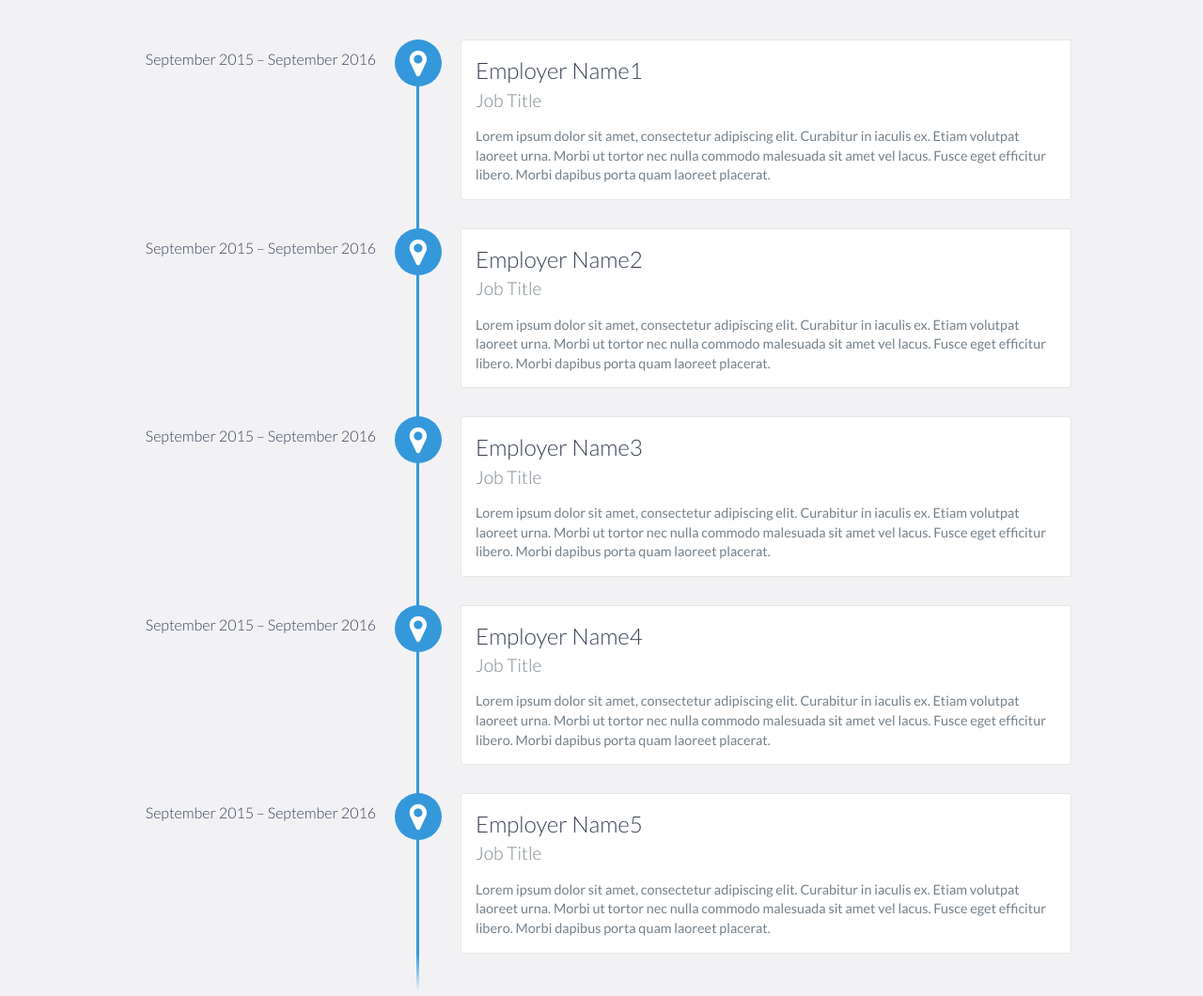
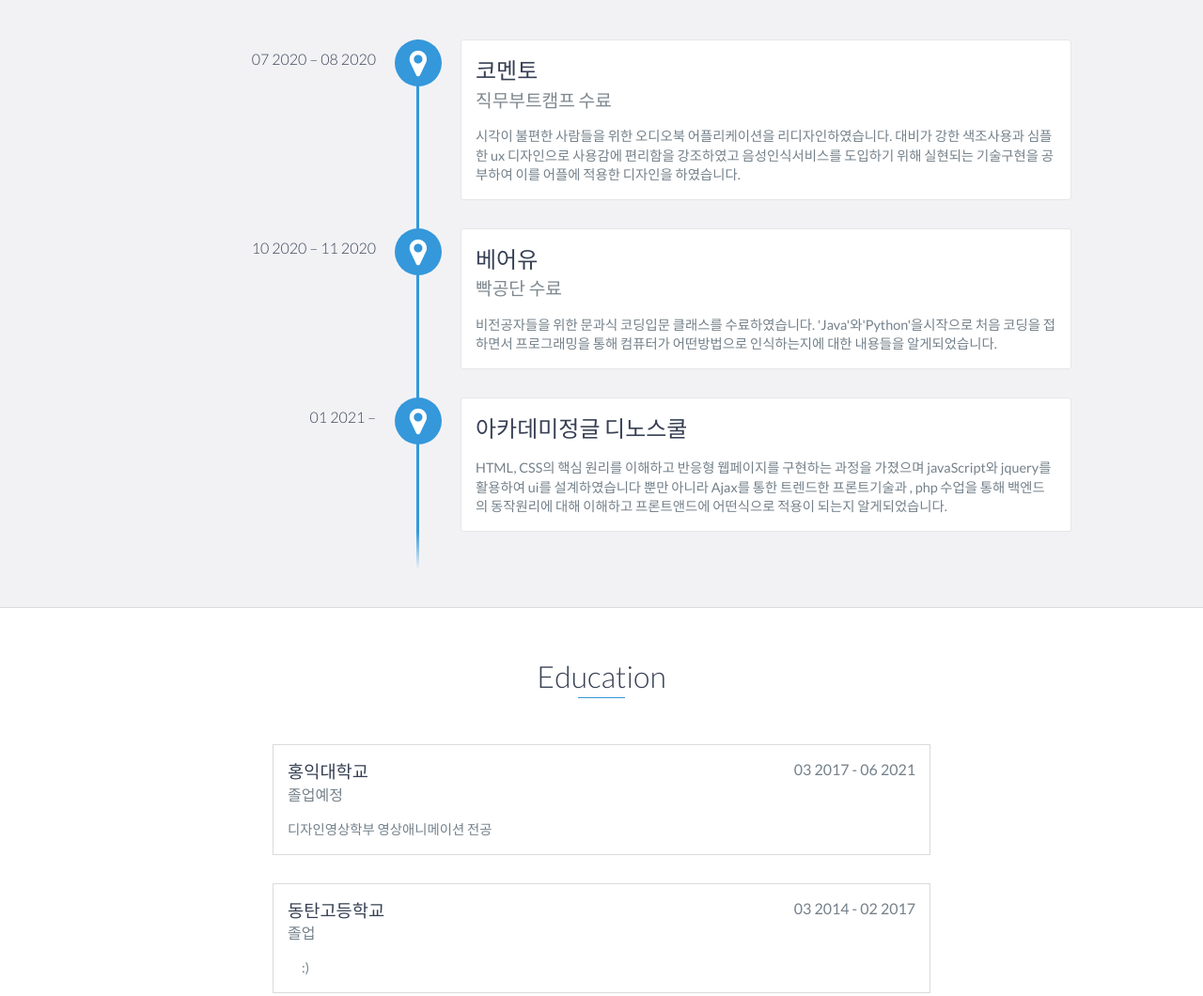
Before and after one commit to jero2/portfolio-jiyoung.github.io, a website: page index.html in a window 1280 px wide. Shown: the part 1140-2200 px from the top of the page at 94% size. Drawn offline with nearby package versions, Linux system fonts and the light colour scheme.

Commit message:
Update index.html

```diff
--- a/index.html
+++ b/index.html
@@ -86,45 +86,33 @@
     <div id="experience" class="background-alt">
         <h2 class="heading">Experience</h2>
         <div id="experience-timeline">
-            <div data-date="September 2015 – September 2016">
-                <h3>Employer Name1</h3>
-                <h4>Job Title</h4>
+            <div data-date="07 2020 – 08 2020">
+                <h3>코멘토</h3>
+                <h4>직무부트캠프 수료</h4>
                 <p>
-                    Lorem ipsum dolor sit amet, consectetur adipiscing elit. Curabitur in iaculis ex. Etiam volutpat laoreet urna. Morbi ut tortor nec nulla commodo malesuada sit amet vel lacus. Fusce eget efficitur libero. Morbi dapibus porta quam laoreet placerat.
+                    시각이 불편한 사람들을 위한 오디오북 어플리케이션을 리디자인하였습니다.
+		    대비가 강한 색조사용과 심플한 ux 디자인으로 사용감에 편리함을 강조하였고 음성인식서비스를 도입하기 위해 실현되는 기술구현을 공부하여 이를 어플에 적용한 디자인을 하였습니다.
                 </p>
             </div>
 
-            <div data-date="September 2015 – September 2016">
-                <h3>Employer Name2</h3>
-                <h4>Job Title</h4>
+            <div data-date="10 2020 – 11 2020">
+                <h3>베어유</h3>
+                <h4>빡공단 수료</h4>
                 <p>
-                    Lorem ipsum dolor sit amet, consectetur adipiscing elit. Curabitur in iaculis ex. Etiam volutpat laoreet urna. Morbi ut tortor nec nulla commodo malesuada sit amet vel lacus. Fusce eget efficitur libero. Morbi dapibus porta quam laoreet placerat.
+                   비전공자들을 위한 문과식 코딩입문 클래스를 수료하였습니다.
+		   'Java'와'Python'을시작으로 처음 코딩을 접하면서 프로그래밍을 통해 컴퓨터가 어떤방법으로 인식하는지에 대한 내용들을 알게되었습니다.
                 </p>
             </div>
 
-	    <div data-date="September 2015 – September 2016">
-                <h3>Employer Name3</h3>
-                <h4>Job Title</h4>
+	    <div data-date="01 2021 – ">
+                <h3>아카데미정글 디노스쿨</h3>
+                <h4></h4>
                 <p>
-                    Lorem ipsum dolor sit amet, consectetur adipiscing elit. Curabitur in iaculis ex. Etiam volutpat laoreet urna. Morbi ut tortor nec nulla commodo malesuada sit amet vel lacus. Fusce eget efficitur libero. Morbi dapibus porta quam laoreet placerat.
+                   HTML, CSS의 핵심 원리를 이해하고 반응형 웹페이지를 구현하는 과정을 가졌으며 javaScript와 jquery를 활용하여 ui를 설계하였습니다
+	           뿐만 아니라 Ajax를 통한 트렌드한 프론트기술과 , php 수업을 통해 백엔드의 동작원리에 대해 이해하고 프론트앤드에 어떤식으로 적용이 되는지 알게되었습니다.
                 </p>
             </div>
 
-	    <div data-date="September 2015 – September 2016">
-                <h3>Employer Name4</h3>
-                <h4>Job Title</h4>
-                <p>
-                    Lorem ipsum dolor sit amet, consectetur adipiscing elit. Curabitur in iaculis ex. Etiam volutpat laoreet urna. Morbi ut tortor nec nulla commodo malesuada sit amet vel lacus. Fusce eget efficitur libero. Morbi dapibus porta quam laoreet placerat.
-                </p>
-            </div>
-
-            <div data-date="September 2015 – September 2016">
-                <h3>Employer Name5</h3>
-                <h4>Job Title</h4>
-                <p>
-                    Lorem ipsum dolor sit amet, consectetur adipiscing elit. Curabitur in iaculis ex. Etiam volutpat laoreet urna. Morbi ut tortor nec nulla commodo malesuada sit amet vel lacus. Fusce eget efficitur libero. Morbi dapibus porta quam laoreet placerat.
-                </p>
-            </div>
         </div>
     </div>
     <!-- End #experience -->
```
